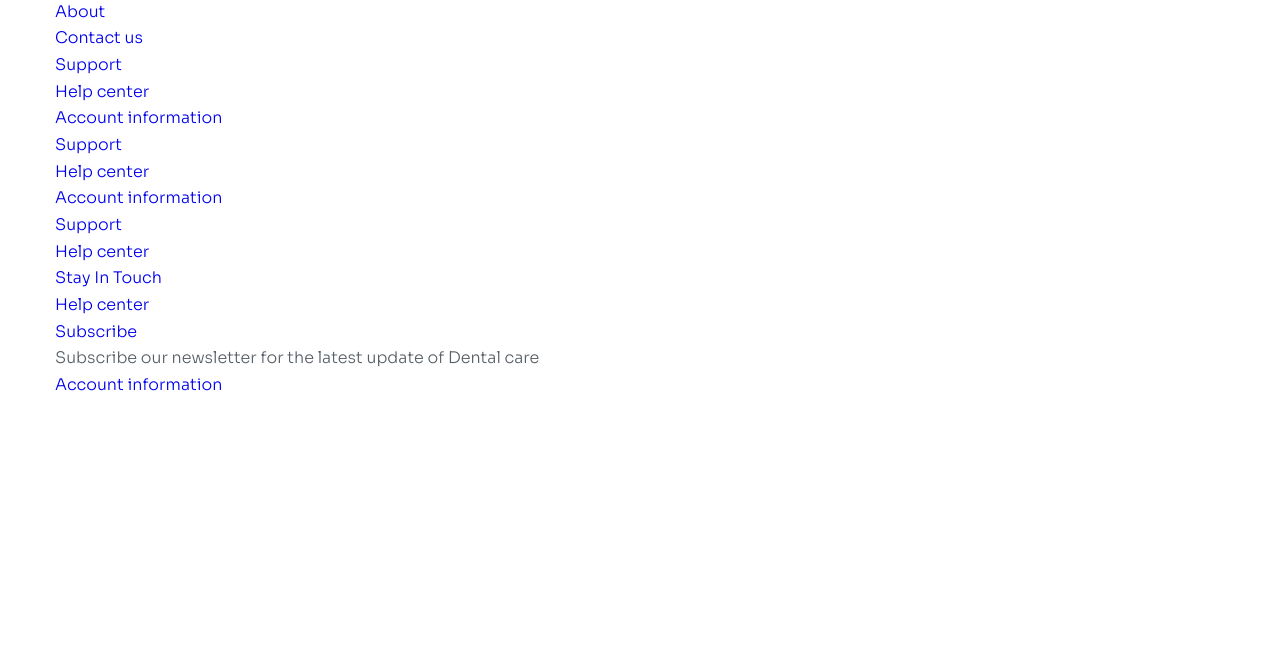
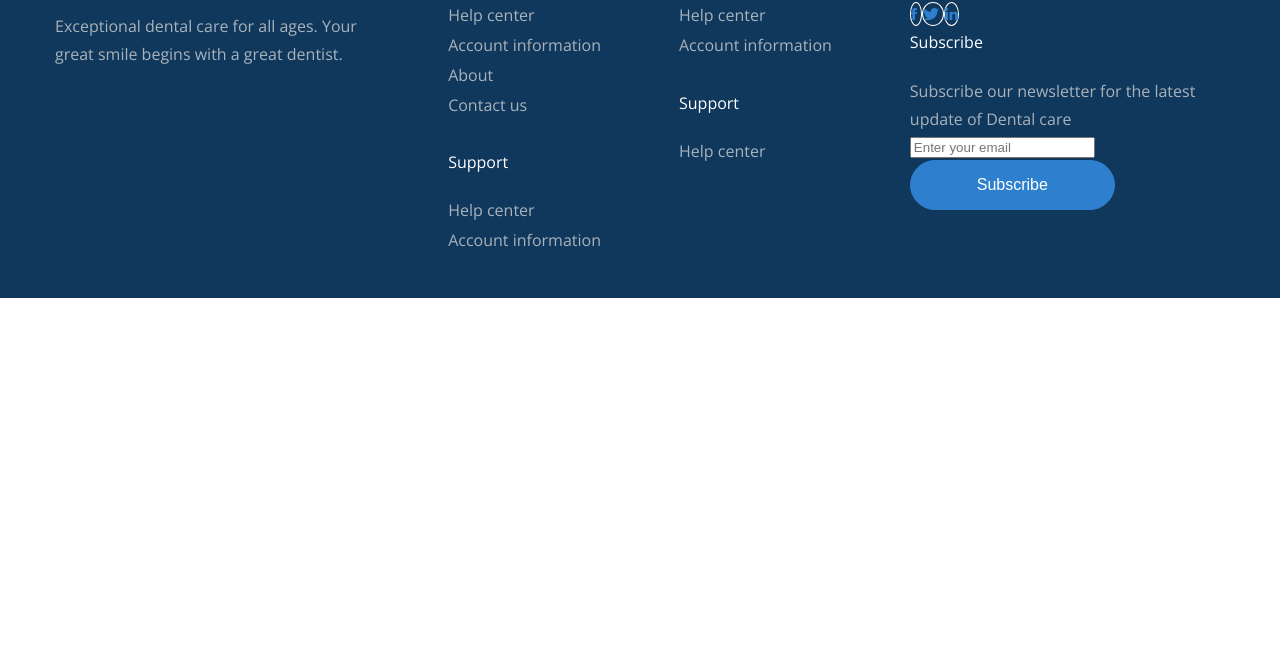
Before and after one commit to tuananh999/F8-Project-03, a plain HTML site: page index.html in a window 1280 px wide. Shown: the part 6408-7061 px from the top of the page. Drawn offline with nearby package versions, Linux system fonts and the light colour scheme.

Commit message:
update footer

```diff
--- a/assets/css/styles.css
+++ b/assets/css/styles.css
@@ -640,11 +640,11 @@ a {
     width: 270px;
 }
 
-.event__img img{
+.event__img img {
     width: 270px;
     height: 172px;
     object-fit: cover;
-    border-radius: 12px 12px 0 0 ;
+    border-radius: 12px 12px 0 0;
 }
 
 .event__desc {
@@ -719,3 +719,47 @@ a {
     font-weight: 400;
     line-height: 1.67;
 }
+
+/* -------------------Foooter---------------- */
+.footer {
+    background-color: #10375C;
+    padding: 100px 0 42px;
+    font-family: 'Open Sans', sans-serif;
+}
+
+.footer__row {
+    display: grid;
+    grid-template-columns: 1fr 0.4fr 0.4fr 1fr;
+    column-gap: 78px;
+}
+
+.footer__desc {
+    margin-top: 21px;
+    font-weight: 400;
+    line-height: 1.75;
+    color: #A9B3BB;
+}
+
+.footer__link {
+    color: #A9B3BB;
+    line-height: 1.86;
+    font-size: 1.4;
+    white-space: nowrap;
+}
+
+.footer__heading {
+    margin-bottom: 20px;
+    line-height: 1.75;
+    color: #fff;
+}
+
+.footer__list {
+    margin-bottom: 28px;
+}
+
+.footer__social--item {
+    width: 32px;
+    height: 32px;
+    border: 1px solid #fff;
+    border-radius: 50%;
+}
--- a/index.html
+++ b/index.html
@@ -28,8 +28,11 @@
     <meta name="theme-color" content="#ffffff">
 
     <!-- Font Inter -->
+    <link rel="preconnect" href="https://fonts.googleapis.com">
     <link rel="preconnect" href="https://fonts.gstatic.com" crossorigin>
-    <link href="https://fonts.googleapis.com/css2?family=Inter:wght@300;400;500;600;700&display=swap" rel="stylesheet">
+    <link
+        href="https://fonts.googleapis.com/css2?family=Inter:wght@300;400;500;600;700&family=Open+Sans:ital,wght@0,400;0,500;1,300&display=swap"
+        rel="stylesheet">
     <title>F8-Project-03</title>
 </head>
 
@@ -415,10 +418,12 @@
             </div>
         </div>
 
-        <!-- ------------------Footer----------------- -->
-        <footer class="footer">
-            <div class="container">
-                <div class="column-1">
+    </main>
+    <!-- ------------------Footer----------------- -->
+    <footer class="footer">
+        <div class="container">
+            <div class="footer__row">
+                <div class="footer__column column-1">
                     <a href="/">
                         <div class="logo">
                             <span class="logo__circle"></span>
@@ -428,81 +433,108 @@
                             </span>
                         </div>
                     </a>
-                    <p class="column-1__desc">Exceptional dental care for all ages. Your great smile begins with a great dentist.</p>
+                    <p class="footer__desc">Exceptional dental care for all ages. Your great smile begins with a great
+                        dentist.</p>
                 </div>
-                <div class="column-2">
+                <div class="footer__column">
+                    <h3 class="footer__heading">
+                        Support
+                    </h3>
+                    <ul class="footer__list">
+                        <li>
+                            <a class="footer__link" href="#!">Help center</a>
+                        </li>
+                        <li>
+                            <a class="footer__link" ref="#!">Account information</a>
+                        </li>
+                        <li>
+                            <a class="footer__link" href="#!">About</a>
+                        </li>
+                        <li>
+                            <a class="footer__link" href="#!">Contact us</a>
+                        </li>
+                    </ul>
+                    <h3 class="footer__heading">
+                        Support
+                    </h3>
                     <ul>
                         <li>
-                            <a href="#!"><Strong>Support</Strong></a>
+                            <a class="footer__link" href="#!">Help center</a>
                         </li>
                         <li>
-                            <a href="#!">Help center</a>
-                        </li>
-                        <li>
-                            <a href="#!">Account information</a>
-                        </li>
-                        <li>
-                            <a href="#!">About</a>
-                        </li>
-                        <li>
-                            <a href="#!">Contact us</a>
-                        </li>
-                        <li>
-                            <a href="#!"><Strong>Support</Strong></a>
-                        </li>
-                        <li>
-                            <a href="#!">Help center</a>
-                        </li>
-                        <li>
-                            <a href="#!">Account information</a>
+                            <a class="footer__link" href="#!">Account information</a>
                         </li>
                     </ul>
                 </div>
 
-                <div class="column-3">
+                <div class="footer__column">
+                    <h3 class="footer__heading">
+                        Support
+                    </h3>
+                    <ul class="footer__list">
+                        <li>
+                            <a class="footer__link" href="#!">Help center</a>
+                        </li>
+                        <li>
+                            <a class="footer__link" href="#!">Account information</a>
+                        </li>
+                    </ul>
+                    <h3 class="footer__heading">
+                        Support
+                    </h3>
                     <ul>
                         <li>
-                            <a href="#!"><Strong>Support</Strong></a>
-                        </li>
-                        <li>
-                            <a href="#!">Help center</a>
-                        </li>
-                        <li>
-                            <a href="#!">Account information</a>
-                        </li>
-
-                        <li>
-                            <a href="#!"><Strong>Support</Strong></a>
-                        </li>
-                        <li>
-                            <a href="#!">Help center</a>
+                            <a class="footer__link" href="#!">Help center</a>
                         </li>
                     </ul>
                 </div>
 
-                <div class="column-4">
-                    <ul>
-                        <li>
-                            <a href="#!"><Strong>Stay In Touch</Strong></a>
-                        </li>
-                        <li>
-                            <a href="#!">Help center</a>
-                        </li>
+                <div class="footer__column column-4">
+                    <h3 class="footer__heading">
+                        Stay In Touch
+                    </h3>
+                    <div class="footer__social">
+                        <a href="#!" class="footer__social--item">
+                            <svg width="6" height="12" viewBox="0 0 6 12" fill="none"
+                                xmlns="http://www.w3.org/2000/svg">
+                                <path
+                                    d="M3.98981 11.9358V6.0302H5.76473L6 3.9517H3.98981L3.9928 2.91132C3.9928 2.3692 4.0477 2.07885 4.87783 2.07885H5.98755V0H4.21224C2.07977 0 1.32931 1.00825 1.32931 2.70405V3.95186H0V6.03055H1.32931V11.8521C1.84718 11.9489 2.38257 12 2.93075 12C3.28487 12 3.63863 11.9786 3.98981 11.9358Z"
+                                    fill="#2E80CE" />
+                            </svg>
+                        </a>
+                        <a href="#!" class="footer__social--item">
+                            <svg width="16" height="12" viewBox="0 0 16 12" fill="none"
+                                xmlns="http://www.w3.org/2000/svg">
+                                <path
+                                    d="M16 1.42062C15.405 1.66154 14.771 1.82123 14.11 1.89877C14.79 1.524 15.309 0.935077 15.553 0.225231C14.919 0.574154 14.219 0.820615 13.473 0.958154C12.871 0.366462 12.013 0 11.077 0C9.261 0 7.799 1.36062 7.799 3.02862C7.799 3.26862 7.821 3.49938 7.875 3.71908C5.148 3.59631 2.735 2.38985 1.114 0.552C0.831 1.00523 0.665 1.524 0.665 2.08246C0.665 3.13108 1.25 4.06062 2.122 4.59877C1.595 4.58954 1.078 4.44831 0.64 4.22585C0.64 4.23508 0.64 4.24708 0.64 4.25908C0.64 5.73046 1.777 6.95262 3.268 7.23415C3.001 7.30154 2.71 7.33385 2.408 7.33385C2.198 7.33385 1.986 7.32277 1.787 7.28215C2.212 8.48123 3.418 9.36277 4.852 9.39138C3.736 10.1972 2.319 10.6828 0.785 10.6828C0.516 10.6828 0.258 10.6717 0 10.6412C1.453 11.5062 3.175 12 5.032 12C11.068 12 14.368 7.38462 14.368 3.384C14.368 3.25015 14.363 3.12092 14.356 2.99262C15.007 2.56615 15.554 2.03354 16 1.42062Z"
+                                    fill="#2E80CE" />
+                            </svg>
+                        </a>
+                        <a href="#!" class="footer__social--item">
+                            <svg width="13" height="12" viewBox="0 0 13 12" fill="none"
+                                xmlns="http://www.w3.org/2000/svg">
+                                <path
+                                    d="M0 1.39394C0 0.989891 0.146401 0.656558 0.439189 0.393939C0.731978 0.131309 1.11262 0 1.58108 0C2.04119 0 2.41344 0.129285 2.69788 0.387879C2.99066 0.654545 3.13707 1.00201 3.13707 1.4303C3.13707 1.81818 2.99486 2.14141 2.71042 2.4C2.41764 2.66667 2.03282 2.8 1.55598 2.8H1.54344C1.08333 2.8 0.711072 2.66667 0.426641 2.4C0.142209 2.13333 0 1.79798 0 1.39394ZM0.163127 12V3.90303H2.94884V12H0.163127ZM4.49228 12H7.27799V7.47879C7.27799 7.19595 7.31146 6.97777 7.37838 6.82424C7.49549 6.54949 7.67326 6.31716 7.91168 6.12727C8.1501 5.93737 8.44916 5.84242 8.80888 5.84242C9.74582 5.84242 10.2143 6.45252 10.2143 7.67273V12H13V7.35758C13 6.16161 12.7072 5.25455 12.1216 4.63636C11.536 4.01818 10.7622 3.70909 9.80019 3.70909C8.72104 3.70909 7.88031 4.15758 7.27799 5.05455V5.07879H7.26544L7.27799 5.05455V3.90303H4.49228C4.509 4.16161 4.51737 4.96565 4.51737 6.31515C4.51737 7.66464 4.509 9.55959 4.49228 12Z"
+                                    fill="#2E80CE" />
+                            </svg>
+                        </a>
+                    </div>
+                    <h3 class="footer__heading">
+                        Subscribe
+                    </h3>
 
-                        <li>
-                            <a href="#!"><Strong>Subscribe</Strong></a>
-                        </li>
-                        <li>
-                            <p>Subscribe our newsletter for the latest update of Dental care</p>
-                        </li>
-                        <li>
-                            <a href="#!">Account information</a>
-                        </li>
-                    </ul>
+                    <p class="footer__desc">
+                        Subscribe our newsletter for the latest update of Dental care
+                    </p>
+
+                    <form action="">
+                        <input type="email" name="email" id="email" placeholder="Enter your email">
+                        <button type="submit" class="btn footer__submit">Subscribe</button>
+                    </form>
                 </div>
             </div>
-        </footer>
-    </main>
+        </div>
+    </footer>
 </body>
 
 </html>
```
